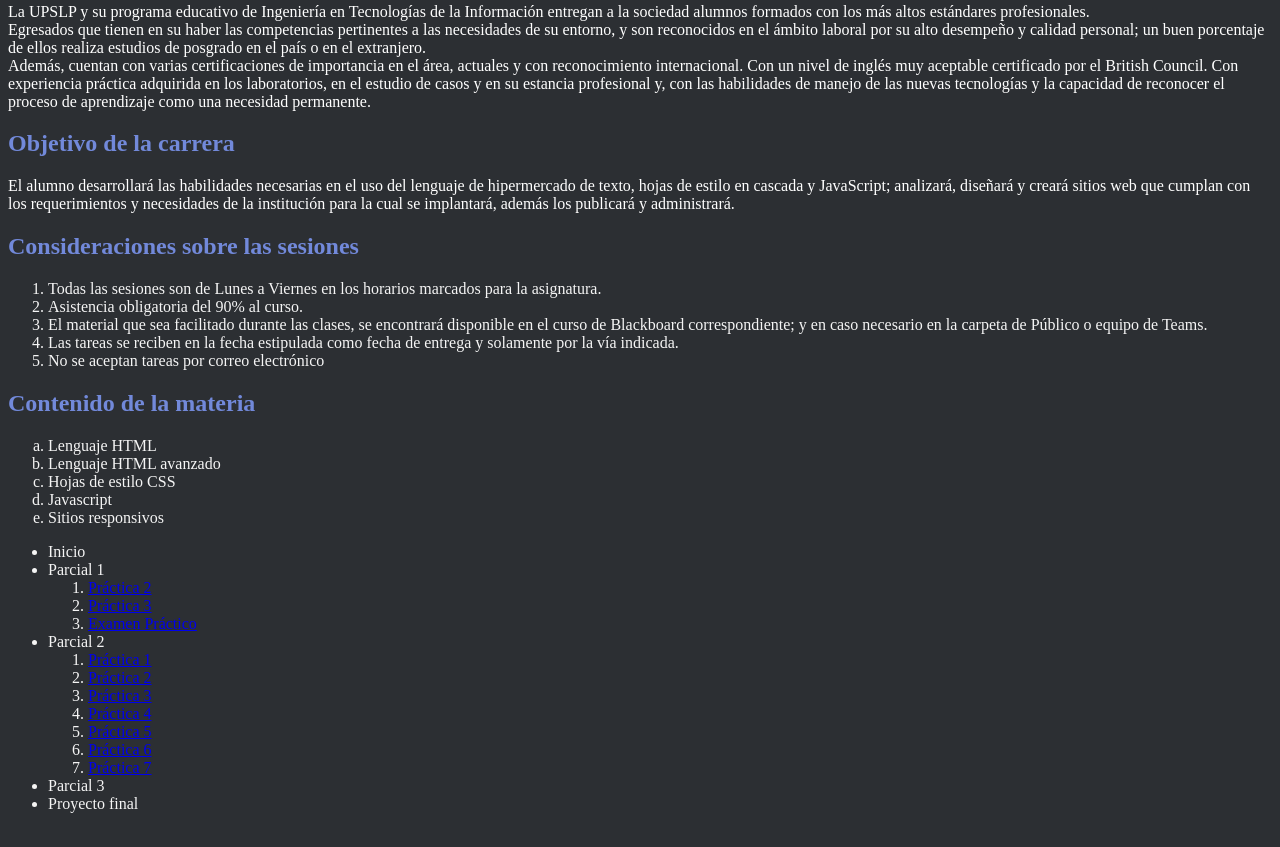
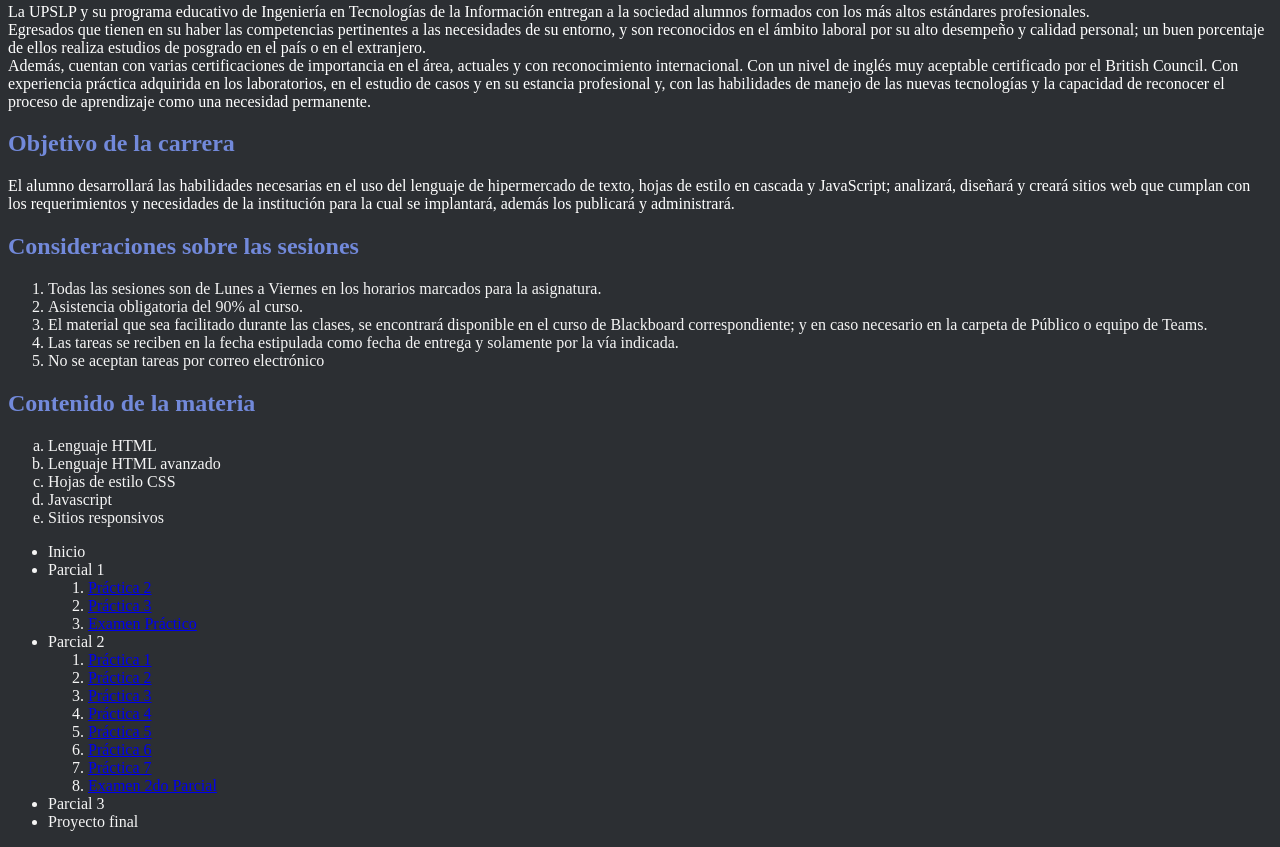
Before and after one commit to AntonioGan/Portafolio_web, a plain HTML site: page index.html in a window 1280 px wide. Shown: the part 657-1504 px from the top of the page. Drawn offline with Linux system fonts and the light colour scheme.

Commit message:
Update index.html

```diff
--- a/index.html
+++ b/index.html
@@ -91,6 +91,7 @@
 							<li style="color:whitesmoke;"><a href = "Barra Nav.html">Práctica 5<a/></li>
 							<li style="color:whitesmoke;"><a href = "Práctica 6/practica6.html">Práctica 6<a/></li>
 							<li style="color:whitesmoke;"><a href = "fl.html">Práctica 7<a/></li>
+							<li style="color:whitesmoke;"><a href = "examen.html">Examen 2do Parcial <a/></li>
 						</ol>
 					</li>
 
```
